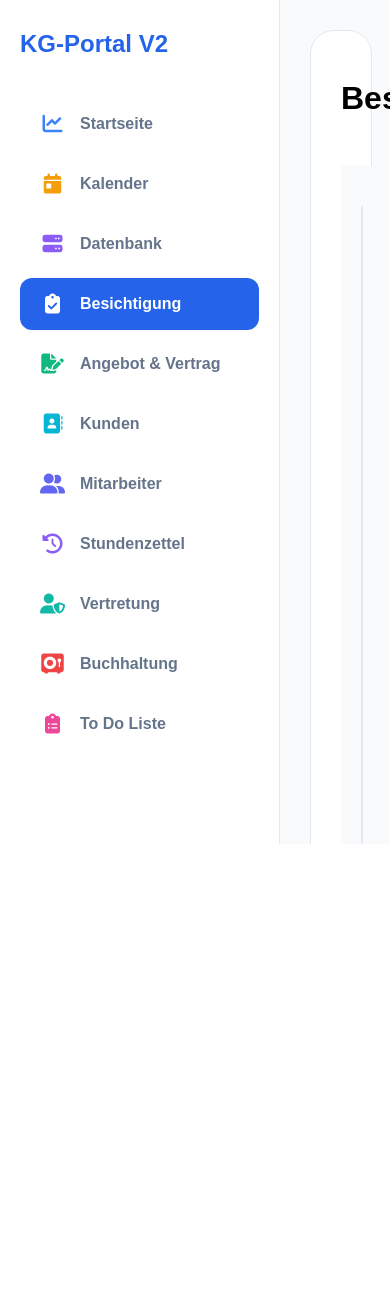
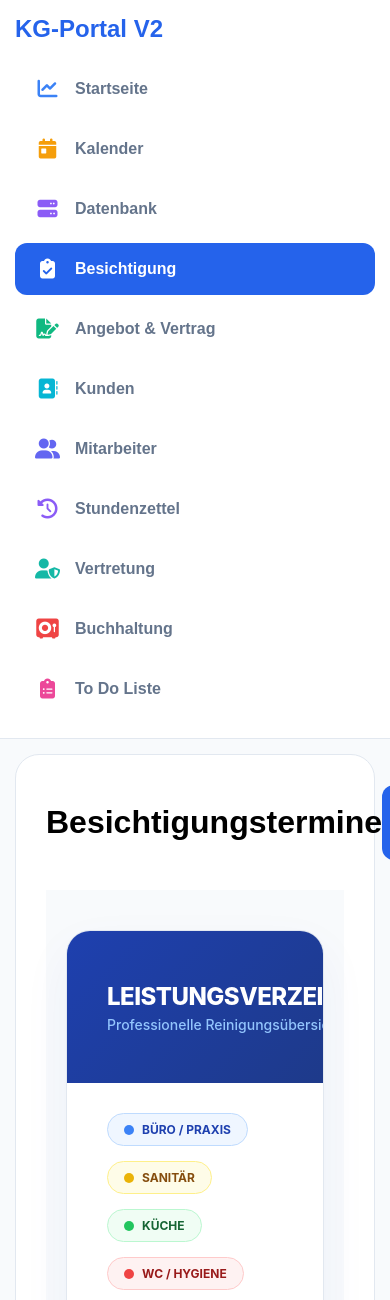
Before and after one commit to kg-portal/kg-portal, a Flask app: page /besichtigung in a window 390 px wide; the page is wider, and only the part inside the window is pictured. Shown: the top 1300 px of that part. Before the commit the page ends 844 px from the top of that part, so only its background shows below. Run offline with Flask 3, Linux system fonts and the light colour scheme; the visitor is signed in with stand-in values (Sample User, id 1); data that the repository does not hold is empty.

Commit message:
Update base.html

```diff
--- a/templates/base.html
+++ b/templates/base.html
@@ -2,6 +2,7 @@
 <html lang="de">
 <head>
     <meta charset="UTF-8">
+    <meta name="viewport" content="width=device-width, initial-scale=1.0">
     <title>KG Portal V2</title>
     <link rel="stylesheet" href="https://cdnjs.cloudflare.com/ajax/libs/font-awesome/6.4.0/css/all.min.css">
     <style>
@@ -49,6 +50,31 @@
 
         .main{ flex:1; padding:30px; overflow-y:auto; }
         .card{ background:#fff; border:1px solid var(--border); border-radius:24px; padding:30px; min-height: 100%; }
+
+/* =====================================================
+           Bölüm 1- MOBİL VE TABLET UYUMLULUK AYARLARI
+           ===================================================== */
+        @media (max-width: 1024px) {
+            body {
+                flex-direction: column;
+                overflow-y: auto;
+                height: auto;
+            }
+            .sidebar {
+                width: 100% !important;
+                height: auto;
+                border-right: none;
+                border-bottom: 1px solid var(--border);
+                padding: 15px;
+            }
+            .main {
+                padding: 15px;
+                overflow-y: visible;
+            }
+            .sidebar h2 { margin-bottom: 20px; }
+        }
+
+
     </style>
 </head>
 <body>
```
